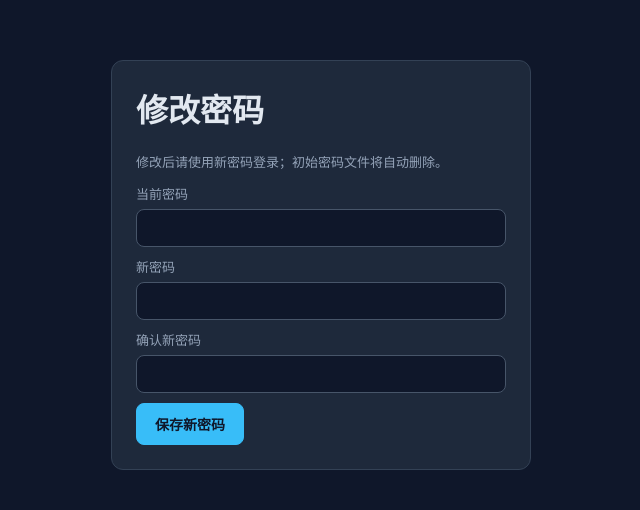
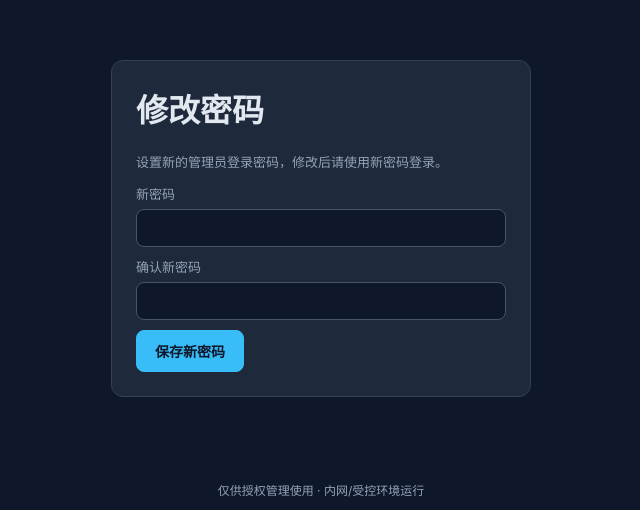
Before and after one commit to driftbottle61/key-managerment, a Flask app: page /password in a window 1280 px wide. Shown: the part 51-561 px from the top of the page, without its empty margins (319-959 px from the left). Run offline with Flask 2, Linux system fonts and the light colour scheme; the visitor is signed in with stand-in values (Sample User, id 1).

Commit message:
feat: change password without requiring old password
- 移除旧密码输入与校验, 登录后可直接设置新密码
- 保留新密码强度校验(>=6位)与不能与当前密码相同的检查

```diff
--- a/app.py
+++ b/app.py
@@ -324,13 +324,10 @@
 @csrf_protect
 def api_change_password():
     data = request.get_json(silent=True) or {}
-    old_pw = data.get("old_password") or ""
     new_pw = data.get("new_password") or ""
-    if not check_password(CONFIG.get("admin_password_hash"), old_pw):
-        return jsonify({"ok": False, "error": "当前密码不正确"}), 200
     if len(new_pw) < 6:
         return jsonify({"ok": False, "error": "新密码至少 6 位"}), 200
-    if new_pw == old_pw:
+    if check_password(CONFIG.get("admin_password_hash"), new_pw):
         return jsonify({"ok": False, "error": "新密码不能与当前密码相同"}), 200
     CONFIG["admin_password_hash"] = hash_password(new_pw)
     save_config(CONFIG)
--- a/templates/password.html
+++ b/templates/password.html
@@ -2,8 +2,7 @@
 {% block content %}
 <div class="login-box" style="max-width:420px">
   <h1>修改密码</h1>
-  <p class="muted">修改后请使用新密码登录；初始密码文件将自动删除。</p>
-  <label>当前密码<input type="password" id="old_password" autocomplete="current-password"></label>
+  <p class="muted">设置新的管理员登录密码，修改后请使用新密码登录。</p>
   <label>新密码<input type="password" id="new_password" autocomplete="new-password"></label>
   <label>确认新密码<input type="password" id="confirm_password" autocomplete="new-password"></label>
   <div style="margin-top:8px"><button id="btn-chpw" class="primary">保存新密码</button></div>
@@ -22,12 +21,12 @@
       const r = await fetch('/api/change-password', {
         method: 'POST',
         headers: { 'Content-Type': 'application/json', 'X-CSRF-Token': csrf },
-        body: JSON.stringify({ old_password: $('old_password').value, new_password: np }),
+        body: JSON.stringify({ new_password: np }),
       });
       const d = await r.json();
       if (d.ok) {
         show('✅ ' + d.message);
-        $('old_password').value = $('new_password').value = $('confirm_password').value = '';
+        $('new_password').value = $('confirm_password').value = '';
       } else {
         show('❌ ' + (d.error || '修改失败'));
       }
```
Also changed, not shown: README.md.
